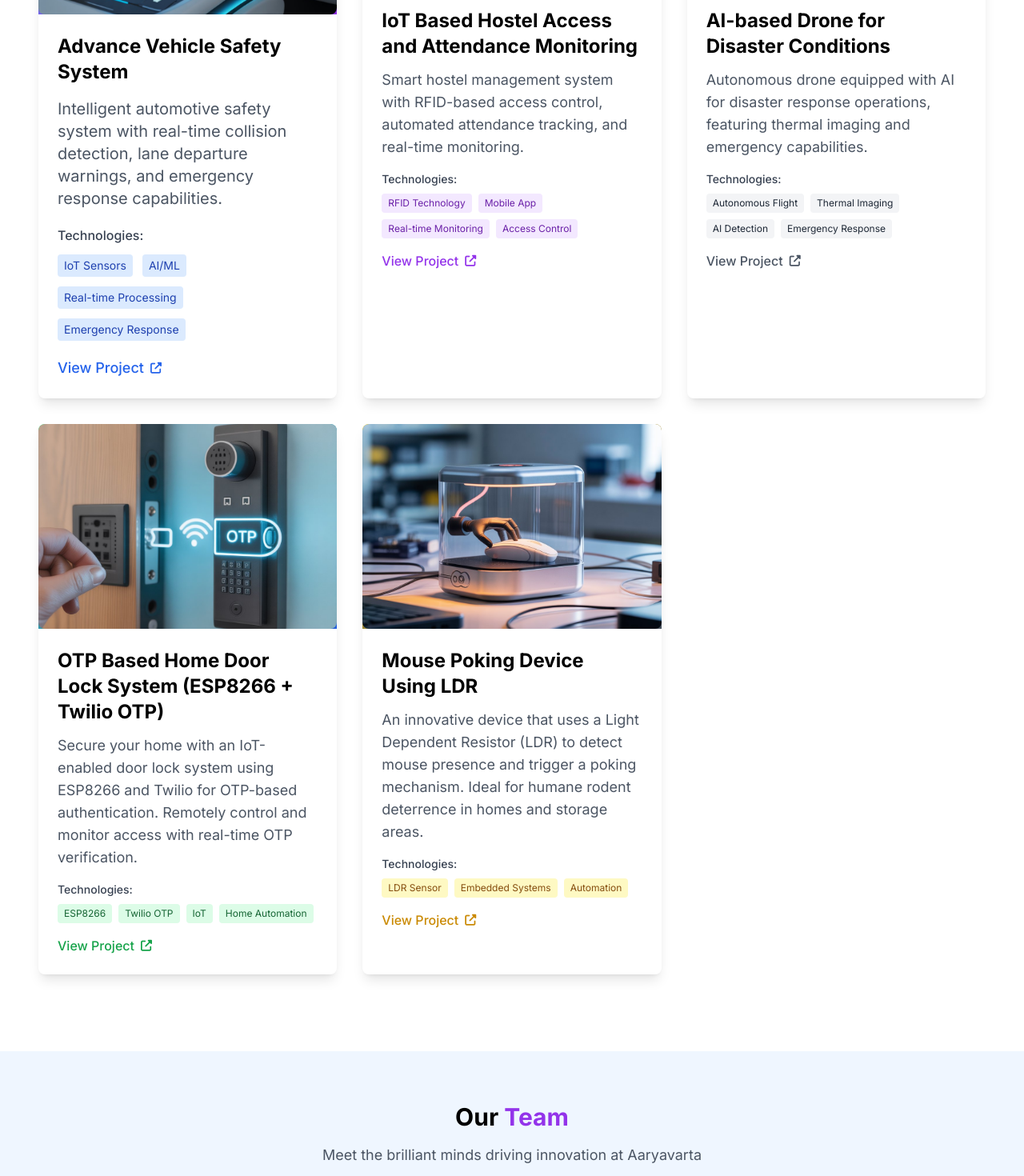
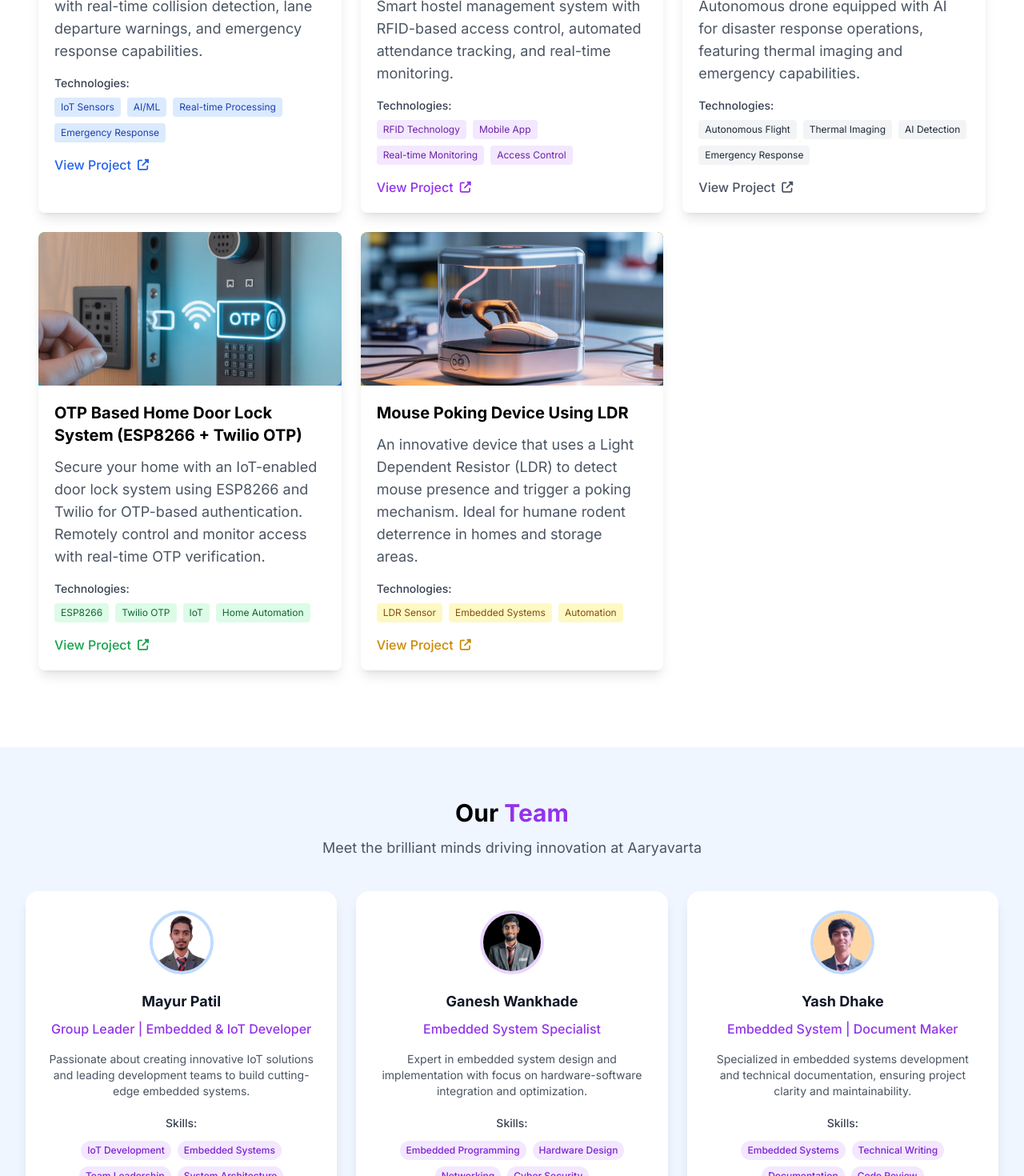
Before and after one commit to mayurpatil-dev/aaryavarta-portfolio, a Next.js app: page / in a window 1280 px wide. Shown: the part 1330-2800 px from the top of the page at 80% size. Built offline with nearby package versions, Linux system fonts and the light colour scheme.

Commit message:
Reduce text and card sizes for better proportions

```diff
--- a/src/app/page.jsx
+++ b/src/app/page.jsx
@@ -215,21 +215,21 @@ function MainComponent() {
       <section className="min-h-[80vh] sm:min-h-[70vh] lg:min-h-screen flex flex-col justify-center px-4 sm:px-8 py-10 sm:py-16 lg:px-12 lg:py-24 pt-24 sm:pt-32 lg:pt-32 2xl:px-32 2xl:py-32 text-center relative overflow-hidden">
         <div className="absolute inset-0 bg-gradient-to-br from-blue-50 via-purple-50 to-pink-50 opacity-50"></div>
         <div className="max-w-4xl mx-auto relative z-10">
-          <h1 className="text-4xl sm:text-5xl lg:text-6xl font-bold text-gray-900 mb-10 animate-fade-in-up">
+          <h1 className="text-3xl sm:text-4xl lg:text-5xl font-bold text-gray-900 mb-8 animate-fade-in-up">
             Welcome to <span className="text-blue-600 animate-gradient-text">Aaryavarta</span>
           </h1>
-          <p className="text-lg sm:text-xl lg:text-2xl text-gray-600 italic mb-6 animate-fade-in-up px-2" style={{ animationDelay: "0.2s" }}>
+          <p className="text-base sm:text-lg lg:text-xl text-gray-600 italic mb-4 animate-fade-in-up px-2" style={{ animationDelay: "0.2s" }}>
             "Dream is not that which you see while sleeping, it is something that does not let you sleep."
           </p>
-          <p className="text-blue-600 font-medium mb-10 text-lg sm:text-xl lg:text-2xl animate-fade-in-up" style={{ animationDelay: "0.4s" }}>
+          <p className="text-blue-600 font-medium mb-8 text-base sm:text-lg lg:text-xl animate-fade-in-up" style={{ animationDelay: "0.4s" }}>
             — Dr. A.P.J. Abdul Kalam
           </p>
-          <p className="text-base sm:text-lg lg:text-xl text-gray-600 mb-12 max-w-2xl mx-auto animate-fade-in-up px-2" style={{ animationDelay: "0.6s" }}>
+          <p className="text-sm sm:text-base lg:text-lg text-gray-600 mb-10 max-w-2xl mx-auto animate-fade-in-up px-2" style={{ animationDelay: "0.6s" }}>
             Showcasing innovative projects and the brilliant minds behind cutting-edge technology solutions.
           </p>
           <button
             onClick={() => document.getElementById("projects-section").scrollIntoView({ behavior: "smooth" })}
-            className="bg-gradient-to-r from-blue-500 to-purple-600 text-white px-8 py-4 rounded-full text-lg sm:text-xl lg:text-2xl font-medium hover:from-blue-600 hover:to-purple-700 transition-all duration-300 hover:scale-105 hover:shadow-xl cursor-pointer animate-fade-in-up"
+            className="bg-gradient-to-r from-blue-500 to-purple-600 text-white px-6 py-3 rounded-full text-base sm:text-lg lg:text-xl font-medium hover:from-blue-600 hover:to-purple-700 transition-all duration-300 hover:scale-105 hover:shadow-xl cursor-pointer animate-fade-in-up"
             style={{ animationDelay: "0.8s" }}
           >
             Explore Our Projects
@@ -243,20 +243,20 @@ function MainComponent() {
         className="px-4 py-12 sm:px-8 sm:py-16 lg:px-12 lg:py-24 2xl:px-32 2xl:py-32 bg-white"
       >
         <div className="w-full max-w-7xl 2xl:max-w-none 2xl:px-0 mx-auto">
-          <h2 className="text-3xl font-bold text-center mb-8 animate-fade-in-up">
+          <h2 className="text-2xl sm:text-3xl font-bold text-center mb-6 animate-fade-in-up">
             Our <span className="text-blue-600">Projects</span>
           </h2>
-          <p className="text-gray-600 text-center mb-10 max-w-2xl mx-auto animate-fade-in-up px-2 text-lg" style={{ animationDelay: "0.2s" }}>
+          <p className="text-gray-600 text-center mb-8 max-w-2xl mx-auto animate-fade-in-up px-2 text-base sm:text-lg" style={{ animationDelay: "0.2s" }}>
             Discover our innovative solutions in embedded systems, IoT technology, and AI applications
           </p>
 
-          <div className="grid grid-cols-1 gap-8 sm:grid-cols-2 lg:grid-cols-3">
+          <div className="grid grid-cols-1 gap-6 sm:grid-cols-2 lg:grid-cols-3">
             {/* Project 1 */}
             <div
               className="bg-white rounded-lg shadow-lg overflow-hidden animate-fade-in-up hover:shadow-2xl hover:scale-105 transition-all duration-500 group"
               style={{ animationDelay: "0.3s" }}
             >
-              <div className="h-40 sm:h-48 md:h-56 lg:h-64 xl:h-72 bg-gradient-to-br from-blue-400 to-purple-600 relative overflow-hidden">
+              <div className="h-32 sm:h-36 md:h-40 lg:h-44 xl:h-48 bg-gradient-to-br from-blue-400 to-purple-600 relative overflow-hidden">
                 <div className="absolute inset-0 bg-black opacity-0 group-hover:opacity-20 transition-opacity duration-300"></div>
                 <div className="absolute inset-0 flex items-center justify-center">
                   <img
@@ -267,30 +267,30 @@ function MainComponent() {
                   />
                 </div>
               </div>
-              <div className="p-6">
-                <h3 className="text-base sm:text-lg md:text-xl lg:text-2xl font-bold mb-3 sm:mb-4 group-hover:text-blue-600 transition-colors duration-300">
+              <div className="p-4 sm:p-5">
+                <h3 className="text-sm sm:text-base md:text-lg lg:text-xl font-bold mb-2 sm:mb-3 group-hover:text-blue-600 transition-colors duration-300">
                   Advance Vehicle Safety System
                 </h3>
-                <p className="text-gray-600 mb-4 sm:mb-5 text-sm sm:text-base md:text-lg lg:text-xl">
+                <p className="text-gray-600 mb-3 sm:mb-4 text-xs sm:text-sm md:text-base lg:text-lg">
                   Intelligent automotive safety system with real-time collision
                   detection, lane departure warnings, and emergency response
                   capabilities.
                 </p>
-                <div className="mb-4 sm:mb-5">
-                  <p className="text-sm sm:text-base font-medium text-gray-700 mb-2 sm:mb-3">
+                <div className="mb-3 sm:mb-4">
+                  <p className="text-xs sm:text-sm font-medium text-gray-700 mb-1 sm:mb-2">
                     Technologies:
                   </p>
-                  <div className="flex flex-wrap gap-2 sm:gap-3">
-                    <span className="bg-blue-100 text-blue-800 px-2 py-1 rounded text-xs sm:text-sm hover:bg-blue-200 transition-colors duration-200">
+                  <div className="flex flex-wrap gap-1 sm:gap-2">
+                    <span className="bg-blue-100 text-blue-800 px-1 sm:px-2 py-1 rounded text-xs hover:bg-blue-200 transition-colors duration-200">
                       IoT Sensors
                     </span>
-                    <span className="bg-blue-100 text-blue-800 px-2 py-1 rounded text-xs sm:text-sm hover:bg-blue-200 transition-colors duration-200">
+                    <span className="bg-blue-100 text-blue-800 px-1 sm:px-2 py-1 rounded text-xs hover:bg-blue-200 transition-colors duration-200">
                       AI/ML
                     </span>
-                    <span className="bg-blue-100 text-blue-800 px-2 py-1 rounded text-xs sm:text-sm hover:bg-blue-200 transition-colors duration-200">
+                    <span className="bg-blue-100 text-blue-800 px-1 sm:px-2 py-1 rounded text-xs hover:bg-blue-200 transition-colors duration-200">
                       Real-time Processing
                     </span>
-                    <span className="bg-blue-100 text-blue-800 px-2 py-1 rounded text-xs sm:text-sm hover:bg-blue-200 transition-colors duration-200">
+                    <span className="bg-blue-100 text-blue-800 px-1 sm:px-2 py-1 rounded text-xs hover:bg-blue-200 transition-colors duration-200">
                       Emergency Response
                     </span>
                   </div>
@@ -299,7 +299,7 @@ function MainComponent() {
                   href="/projects/vehicle-safety"
                   target="_blank"
                   rel="noopener noreferrer"
-                  className="text-blue-600 font-medium hover:text-blue-800 transition-all duration-300 group-hover:translate-x-2 flex items-center text-base sm:text-lg"
+                  className="text-blue-600 font-medium hover:text-blue-800 transition-all duration-300 group-hover:translate-x-2 flex items-center text-sm sm:text-base"
                 >
                   View Project
                   <i className="fas fa-external-link-alt ml-2 text-xs sm:text-sm"></i>
@@ -312,7 +312,7 @@ function MainComponent() {
               className="bg-white rounded-lg shadow-lg overflow-hidden animate-fade-in-up hover:shadow-2xl hover:scale-105 transition-all duration-500 group"
               style={{ animationDelay: "0.5s" }}
             >
-              <div className="h-32 sm:h-40 md:h-48 lg:h-56 xl:h-64 bg-gradient-to-br from-purple-400 to-pink-600 relative overflow-hidden">
+              <div className="h-32 sm:h-36 md:h-40 lg:h-44 xl:h-48 bg-gradient-to-br from-purple-400 to-pink-600 relative overflow-hidden">
                 <div className="absolute inset-0 bg-black opacity-0 group-hover:opacity-20 transition-opacity duration-300"></div>
                 <div className="absolute inset-0 flex items-center justify-center">
                   <img
@@ -323,8 +323,8 @@ function MainComponent() {
                   />
                 </div>
               </div>
-              <div className="p-6">
-                <h3 className="text-base sm:text-lg md:text-xl lg:text-2xl font-bold mb-2 sm:mb-3 group-hover:text-purple-600 transition-colors duration-300">
+              <div className="p-4 sm:p-5">
+                <h3 className="text-sm sm:text-base md:text-lg lg:text-xl font-bold mb-2 sm:mb-3 group-hover:text-purple-600 transition-colors duration-300">
                   IoT Based Hostel Access and Attendance Monitoring
                 </h3>
                 <p className="text-gray-600 mb-3 sm:mb-4 text-xs sm:text-sm md:text-base lg:text-lg">
@@ -367,7 +367,7 @@ function MainComponent() {
               className="bg-white rounded-lg shadow-lg overflow-hidden animate-fade-in-up hover:shadow-2xl hover:scale-105 transition-all duration-500 group"
               style={{ animationDelay: "0.7s" }}
             >
-              <div className="h-32 sm:h-40 md:h-48 lg:h-56 xl:h-64 bg-gradient-to-br from-gray-400 to-blue-500 relative overflow-hidden">
+              <div className="h-32 sm:h-36 md:h-40 lg:h-44 xl:h-48 bg-gradient-to-br from-gray-400 to-blue-500 relative overflow-hidden">
                 <div className="absolute inset-0 bg-black opacity-0 group-hover:opacity-20 transition-opacity duration-300"></div>
                 <div className="absolute inset-0 flex items-center justify-center">
                   <img
@@ -378,8 +378,8 @@ function MainComponent() {
                   />
                 </div>
               </div>
-              <div className="p-6">
-                <h3 className="text-base sm:text-lg md:text-xl lg:text-2xl font-bold mb-2 sm:mb-3 group-hover:text-blue-600 transition-colors duration-300">
+              <div className="p-4 sm:p-5">
+                <h3 className="text-sm sm:text-base md:text-lg lg:text-xl font-bold mb-2 sm:mb-3 group-hover:text-blue-600 transition-colors duration-300">
                   AI-based Drone for Disaster Conditions
                 </h3>
                 <p className="text-gray-600 mb-3 sm:mb-4 text-xs sm:text-sm md:text-base lg:text-lg">
@@ -423,7 +423,7 @@ function MainComponent() {
               className="bg-white rounded-lg shadow-lg overflow-hidden animate-fade-in-up hover:shadow-2xl hover:scale-105 transition-all duration-500 group"
               style={{ animationDelay: "0.9s" }}
             >
-              <div className="h-32 sm:h-40 md:h-48 lg:h-56 xl:h-64 bg-gradient-to-br from-green-400 to-blue-600 relative overflow-hidden">
+              <div className="h-32 sm:h-36 md:h-40 lg:h-44 xl:h-48 bg-gradient-to-br from-green-400 to-blue-600 relative overflow-hidden">
                 <div className="absolute inset-0 bg-black opacity-0 group-hover:opacity-20 transition-opacity duration-300"></div>
                 <div className="absolute inset-0 flex items-center justify-center">
                   <img
@@ -434,8 +434,8 @@ function MainComponent() {
                   />
                 </div>
               </div>
-              <div className="p-6">
-                <h3 className="text-base sm:text-lg md:text-xl lg:text-2xl font-bold mb-2 sm:mb-3 group-hover:text-green-600 transition-colors duration-300">
+              <div className="p-4 sm:p-5">
+                <h3 className="text-sm sm:text-base md:text-lg lg:text-xl font-bold mb-2 sm:mb-3 group-hover:text-green-600 transition-colors duration-300">
                   OTP Based Home Door Lock System (ESP8266 + Twilio OTP)
                 </h3>
                 <p className="text-gray-600 mb-3 sm:mb-4 text-xs sm:text-sm md:text-base lg:text-lg">
@@ -477,7 +477,7 @@ function MainComponent() {
               className="bg-white rounded-lg shadow-lg overflow-hidden animate-fade-in-up hover:shadow-2xl hover:scale-105 transition-all duration-500 group"
               style={{ animationDelay: "1.1s" }}
             >
-              <div className="h-32 sm:h-40 md:h-48 lg:h-56 xl:h-64 bg-gradient-to-br from-yellow-400 to-gray-600 relative overflow-hidden">
+              <div className="h-32 sm:h-36 md:h-40 lg:h-44 xl:h-48 bg-gradient-to-br from-yellow-400 to-gray-600 relative overflow-hidden">
                 <div className="absolute inset-0 bg-black opacity-0 group-hover:opacity-20 transition-opacity duration-300"></div>
                 <div className="absolute inset-0 flex items-center justify-center">
                   <img
@@ -488,8 +488,8 @@ function MainComponent() {
                   />
                 </div>
               </div>
-              <div className="p-6">
-                <h3 className="text-base sm:text-lg md:text-xl lg:text-2xl font-bold mb-2 sm:mb-3 group-hover:text-yellow-600 transition-colors duration-300">
+              <div className="p-4 sm:p-5">
+                <h3 className="text-sm sm:text-base md:text-lg lg:text-xl font-bold mb-2 sm:mb-3 group-hover:text-yellow-600 transition-colors duration-300">
                   Mouse Poking Device Using LDR
                 </h3>
                 <p className="text-gray-600 mb-3 sm:mb-4 text-xs sm:text-sm md:text-base lg:text-lg">
@@ -532,42 +532,42 @@ function MainComponent() {
         className="px-4 py-12 sm:px-8 sm:py-16 2xl:px-32 2xl:py-32 bg-blue-50"
       >
         <div className="w-full max-w-7xl 2xl:max-w-none 2xl:px-0 mx-auto">
-          <div className="text-center mb-12">
-            <h2 className="text-3xl font-bold animate-fade-in-up">
+          <div className="text-center mb-10">
+            <h2 className="text-2xl sm:text-3xl font-bold animate-fade-in-up">
               Our <span className="text-purple-600">Team</span>
             </h2>
-            <p className="text-gray-600 mt-4 max-w-2xl mx-auto animate-fade-in-up px-4 text-lg" style={{ animationDelay: "0.2s" }}>
+            <p className="text-gray-600 mt-3 max-w-2xl mx-auto animate-fade-in-up px-4 text-base sm:text-lg" style={{ animationDelay: "0.2s" }}>
               Meet the brilliant minds driving innovation at Aaryavarta
             </p>
           </div>
 
           {/* Team Members Grid - Single row for desktop, stacked for mobile */}
-          <div className="grid md:grid-cols-3 gap-8">
+          <div className="grid md:grid-cols-3 gap-6">
             {/* Team Member 1 - Mayur Patil */}
             <div
-              className="bg-white rounded-2xl shadow-lg overflow-hidden p-8 text-center animate-fade-in-up hover:shadow-2xl hover:scale-105 transition-all duration-500 group"
+              className="bg-white rounded-2xl shadow-lg overflow-hidden p-6 text-center animate-fade-in-up hover:shadow-2xl hover:scale-105 transition-all duration-500 group"
               style={{ animationDelay: "0.3s" }}
             >
-              <div className="mb-4 md:mb-6">
+              <div className="mb-4 md:mb-5">
                 <img
                   src="/passphoto-new.png"
                   alt="Mayur Patil"
-                  className="w-20 h-20 md:w-24 md:h-24 rounded-full object-cover border-4 border-blue-200 mx-auto group-hover:border-blue-400 transition-all duration-300 group-hover:scale-110"
+                  className="w-16 h-16 md:w-20 md:h-20 rounded-full object-cover border-4 border-blue-200 mx-auto group-hover:border-blue-400 transition-all duration-300 group-hover:scale-110"
                 />
               </div>
               <div>
-                <h3 className="text-lg md:text-xl font-bold mb-2 text-gray-900 group-hover:text-blue-600 transition-colors duration-300">
+                <h3 className="text-base md:text-lg font-bold mb-2 text-gray-900 group-hover:text-blue-600 transition-colors duration-300">
                   Mayur Patil
                 </h3>
                 <p className="text-purple-600 font-medium mb-3 md:mb-4 text-sm md:text-base">
                   Group Leader | Embedded & IoT Developer
                 </p>
-                <p className="text-gray-600 text-xs md:text-sm mb-4 md:mb-6 leading-relaxed">
+                <p className="text-gray-600 text-xs md:text-sm mb-4 md:mb-5 leading-relaxed">
                   Passionate about creating innovative IoT solutions and leading
                   development teams to build cutting-edge embedded systems.
                 </p>
 
-                <div className="mb-4 md:mb-6">
+                <div className="mb-4 md:mb-5">
                   <p className="text-xs md:text-sm font-medium text-gray-700 mb-2 md:mb-3">
                     Skills:
                   </p>
@@ -604,29 +604,29 @@ function MainComponent() {
 
             {/* Team Member 2 - Ganesh Wankhade */}
             <div
-              className="bg-white rounded-2xl shadow-lg overflow-hidden p-8 text-center animate-fade-in-up hover:shadow-2xl hover:scale-105 transition-all duration-500 group"
+              className="bg-white rounded-2xl shadow-lg overflow-hidden p-6 text-center animate-fade-in-up hover:shadow-2xl hover:scale-105 transition-all duration-500 group"
               style={{ animationDelay: "0.5s" }}
             >
-              <div className="mb-4 md:mb-6">
+              <div className="mb-4 md:mb-5">
                 <img
                   src="/ganesh.jpg"
                   alt="Ganesh Wankhade"
-                  className="w-20 h-20 md:w-24 md:h-24 rounded-full object-cover border-4 border-purple-200 mx-auto group-hover:border-purple-400 transition-all duration-300 group-hover:scale-110"
+                  className="w-16 h-16 md:w-20 md:h-20 rounded-full object-cover border-4 border-purple-200 mx-auto group-hover:border-purple-400 transition-all duration-300 group-hover:scale-110"
                 />
               </div>
               <div>
-                <h3 className="text-lg md:text-xl font-bold mb-2 text-gray-900 group-hover:text-purple-600 transition-colors duration-300">
+                <h3 className="text-base md:text-lg font-bold mb-2 text-gray-900 group-hover:text-purple-600 transition-colors duration-300">
                   Ganesh Wankhade
                 </h3>
                 <p className="text-purple-600 font-medium mb-3 md:mb-4 text-sm md:text-base">
                   Embedded System Specialist
                 </p>
-                <p className="text-gray-600 text-xs md:text-sm mb-4 md:mb-6 leading-relaxed">
+                <p className="text-gray-600 text-xs md:text-sm mb-4 md:mb-5 leading-relaxed">
                   Expert in embedded system design and implementation with focus
                   on hardware-software integration and optimization.
                 </p>
 
-                <div className="mb-4 md:mb-6">
+                <div className="mb-4 md:mb-5">
                   <p className="text-xs md:text-sm font-medium text-gray-700 mb-2 md:mb-3">
                     Skills:
                   </p>
@@ -660,29 +660,29 @@ function MainComponent() {
 
             {/* Team Member 3 - Yash Dhake */}
             <div
-              className="bg-white rounded-2xl shadow-lg overflow-hidden p-8 text-center animate-fade-in-up hover:shadow-2xl hover:scale-105 transition-all duration-500 group"
+              className="bg-white rounded-2xl shadow-lg overflow-hidden p-6 text-center animate-fade-in-up hover:shadow-2xl hover:scale-105 transition-all duration-500 group"
               style={{ animationDelay: "0.7s" }}
             >
-              <div className="mb-4 md:mb-6">
+              <div className="mb-4 md:mb-5">
                 <img
                   src="/yash.jpg"
                   alt="Yash Dhake"
-                  className="w-20 h-20 md:w-24 md:h-24 rounded-full object-cover border-4 border-blue-200 mx-auto group-hover:border-blue-400 transition-all duration-300 group-hover:scale-110"
+                  className="w-16 h-16 md:w-20 md:h-20 rounded-full object-cover border-4 border-blue-200 mx-auto group-hover:border-blue-400 transition-all duration-300 group-hover:scale-110"
                 />
               </div>
               <div>
-                <h3 className="text-lg md:text-xl font-bold mb-2 text-gray-900 group-hover:text-blue-600 transition-colors duration-300">
+                <h3 className="text-base md:text-lg font-bold mb-2 text-gray-900 group-hover:text-blue-600 transition-colors duration-300">
                   Yash Dhake
                 </h3>
                 <p className="text-purple-600 font-medium mb-3 md:mb-4 text-sm md:text-base">
                   Embedded System | Document Maker
                 </p>
-                <p className="text-gray-600 text-xs md:text-sm mb-4 md:mb-6 leading-relaxed">
+                <p className="text-gray-600 text-xs md:text-sm mb-4 md:mb-5 leading-relaxed">
                   Specialized in embedded systems development and technical
                   documentation, ensuring project clarity and maintainability.
                 </p>
 
-                <div className="mb-4 md:mb-6">
+                <div className="mb-4 md:mb-5">
                   <p className="text-xs md:text-sm font-medium text-gray-700 mb-2 md:mb-3">
                     Skills:
                   </p>
@@ -723,11 +723,11 @@ function MainComponent() {
         className="px-4 py-12 sm:px-8 sm:py-16 2xl:px-32 2xl:py-32 bg-white"
       >
         <div className="w-full max-w-4xl 2xl:max-w-none 2xl:px-0 mx-auto">
-          <div className="text-center mb-12">
-            <h2 className="text-3xl font-bold animate-fade-in-up">
+          <div className="text-center mb-10">
+            <h2 className="text-2xl sm:text-3xl font-bold animate-fade-in-up">
               Get In <span className="text-blue-600">Touch</span>
             </h2>
-            <p className="text-gray-600 mt-4 max-w-2xl mx-auto animate-fade-in-up px-4 text-lg" style={{ animationDelay: "0.2s" }}>
+            <p className="text-gray-600 mt-3 max-w-2xl mx-auto animate-fade-in-up px-4 text-base sm:text-lg" style={{ animationDelay: "0.2s" }}>
               Ready to collaborate or learn more about our projects? Send us a message!
             </p>
             <p className="text-sm text-gray-500 mt-2 animate-fade-in-up" style={{ animationDelay: "0.4s" }}>
```
